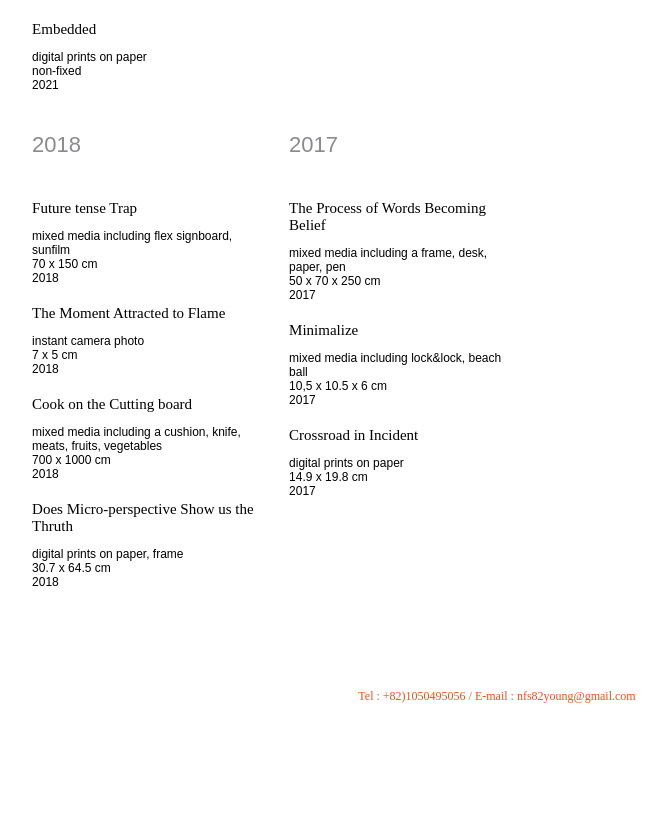
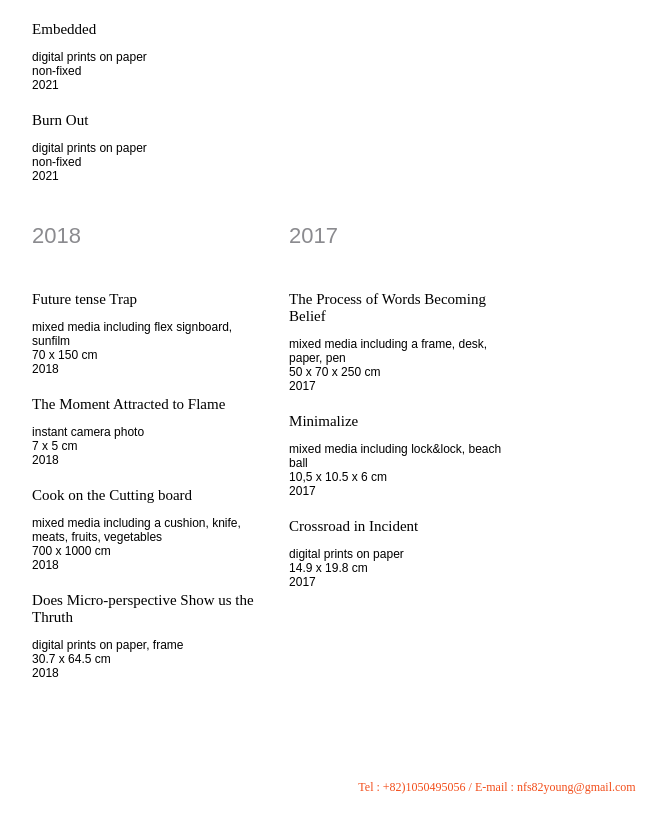
Before and after one commit to Naked-friends82/studio_detour_2.0, a React (Create React App) app: page /#/artwork in a window 1280 px wide. Shown: the part 925-1750 px from the top of the page, without its empty margins (143-810 px from the left). Before the commit the page ends 1659 px from the top, so only its background shows below. Built offline with nearby package versions, Linux system fonts and the light colour scheme.

Commit message:
add contents in ArtworkList

```diff
--- a/src/router/ArtworkList.js
+++ b/src/router/ArtworkList.js
@@ -22,6 +22,7 @@ import rule from '../artworks/2021/rule.webp';
 import pushedOut from '../artworks/2021/pushedOut.webp';
 import clawMachineGame from '../artworks/2021/clawMachineGame.webp';
 import embedded from '../artworks/2021/embedded.webp';
+import burnOut from '../artworks/2021/burnOut.webp';
 //2020
 import afterSpiderManLeft from '../artworks/2020/afterSpiderManLeft.webp';
 import contemporarySunflower from '../artworks/2020/contemporarySunflower.webp';
@@ -142,6 +143,11 @@ const IMG = [
       'id': 'Embedded',
       'src': embedded,
       'wshType' : "w",
+  },
+  {
+    'id': 'Burn Out',
+    'src': burnOut,
+    'wshType' : "w",
   },
     //2020년도
     {
@@ -355,6 +361,14 @@ const ArtworkList = () => {
             </p>
             <button className="title" onClick={showWork} value="Embedded">
                 Embedded
+            </button>
+            <p>
+                digital prints on paper <br />
+                non-fixed <br />
+                2021
+            </p>
+            <button className="title" onClick={showWork} value="Burn Out">
+                Burn Out
             </button>
             <p>
                 digital prints on paper <br />
```
